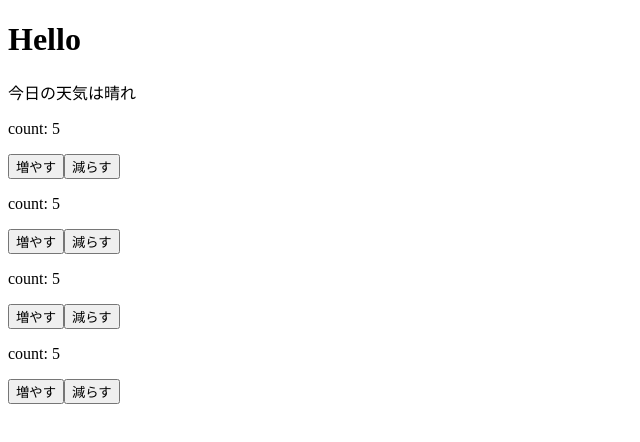
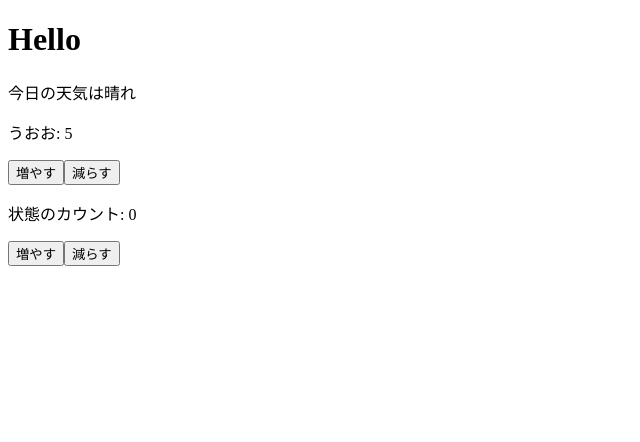
Before and after one commit to chell-uoxou/celab-react-user-session, a Next.js app: page / in a window 1280 px wide. Shown: the top 442 px of the page, without its empty margins (0-640 px from the left). Built offline with nearby package versions, Linux system fonts and the light colour scheme.

Commit message:
Counterがpropsを受け取れるように変更

```diff
--- a/src/app/page.tsx
+++ b/src/app/page.tsx
@@ -20,11 +20,8 @@ export default function Home() {
     <div>
       <h1>Hello</h1>
       <p>今日の天気は{tem}</p>
-      <Counter />
-      <Counter />
-      <Counter />
-      <Counter />
-
+      <Counter step={2} label="うおお" />
+      <Counter defaultValue={0} />
     </div>
   );
 }
--- a/src/components/Counter.tsx
+++ b/src/components/Counter.tsx
@@ -1,18 +1,22 @@
 import { useState } from "react";
 
-function Counter() {
-    const [countState, setCountState] = useState(5);
-
+type CounterProps = {
+    defaultValue?: number;
+    step?: number;
+    label?: string;
+};
+function Counter(props: CounterProps) {
+    const [countState, setCountState] = useState(props.defaultValue ?? 5);
 
     const handleClickFuyasu = () => {
-        setCountState(countState + 1);
+        setCountState(countState + (props.step ?? 1));
     };
     const handleClickHerasu = () => {
-        setCountState(countState - 1);
+        setCountState(countState - (props.step ?? 1));
     };
     return (
         <div>
-            <p>count: {countState}</p>
+            <p>{props.label ?? '状態のカウント'}: {countState}</p>
             <button onClick={handleClickFuyasu}>増やす</button>
             <button onClick={handleClickHerasu}>減らす</button>
         </div>
```
